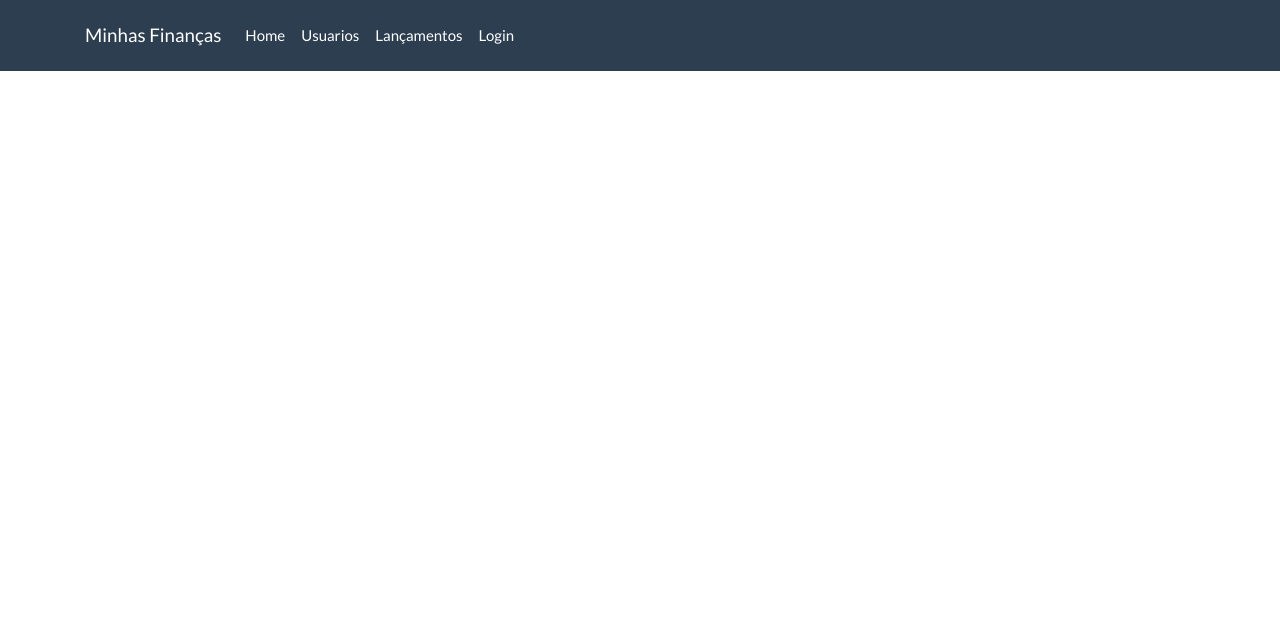
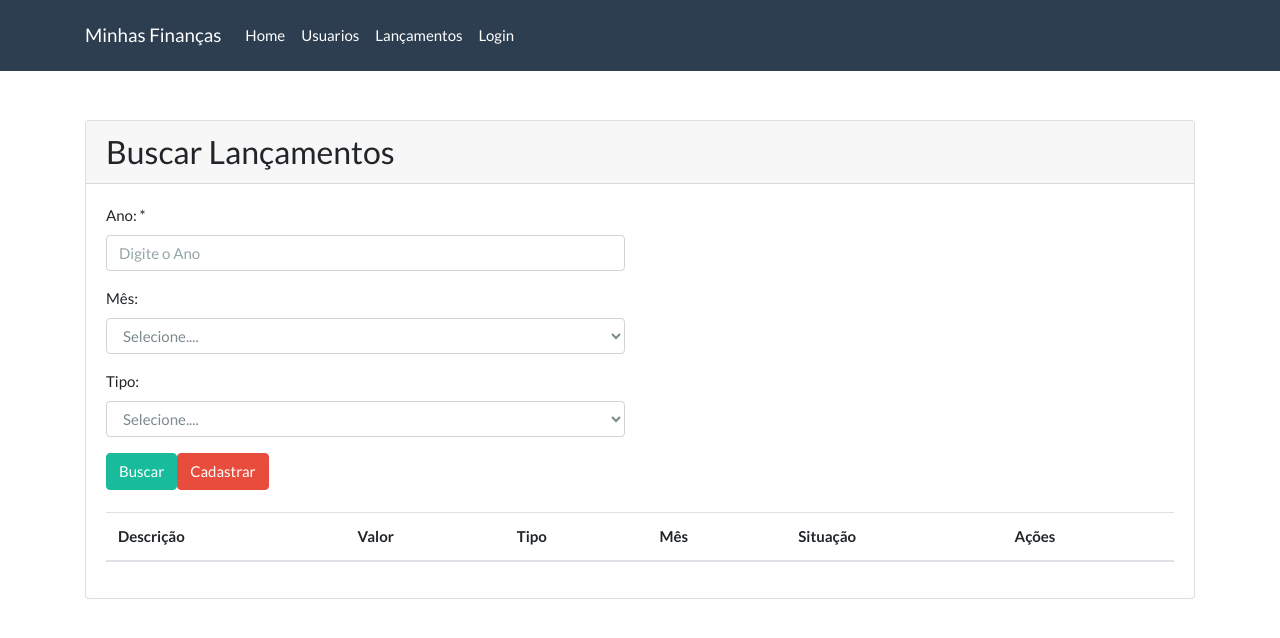
Before and after one commit to LucasLeonardi/Financas-app, a React (Create React App) app: page /#/consulta-lancamentos in a window 1280 px wide. Shown: the top 638 px of the page. Built offline with nearby package versions, Linux system fonts and the light colour scheme.

Commit message:
Tela para consulta de lançamentos

```diff
--- /dev/null
+++ b/src/Components/select-menu.js
@@ -0,0 +1,18 @@
+import React from 'react'
+
+function SelectMenu(props){
+
+    const options = props.lista.map( (option, index) =>{
+        return(
+            <option key={index} value={option.value}>{option.label}</option>
+        )
+    })
+
+    return(
+        <select {...props}>
+            {options}
+        </select>
+    )
+}
+
+export default SelectMenu
--- /dev/null
+++ b/src/Views/lancamentos/consulta-lancamento.js
@@ -0,0 +1,120 @@
+import React from 'react'
+import { withRouter } from 'react-router-dom';
+import LancamentoService from '../../app/service/lancamentoService';
+import LocalstorageService from '../../app/service/localstorageService';
+import Card from '../../Components/card';
+import FormGroup from '../../Components/forme-group';
+import SelectMenu from '../../Components/select-menu';
+import LancamentoTable from './lancamentosTable';
+
+class ConsultaLancamento extends React.Component{
+
+    state = {
+        ano: '',
+        mes: '',
+        tipo: '',
+        lancamentos: []
+    }
+
+    buscar = () =>{
+        const usuarioLogado = LocalstorageService.resgatar('_usuario_logado')
+
+        const lancamentoFiltro = {
+            ano: this.state.ano ,
+            mes: this.state.mes,
+            tipo: this.state.tipo,
+            usuario: usuarioLogado.id
+        }
+
+        this.service.consultar(lancamentoFiltro)
+            .then(resposta => {
+                this.setState({lancamentos: resposta.data})
+            }).catch(erro => {
+                console.log(erro)
+            })
+    }
+
+    constructor(){
+        super();
+        this.service = new LancamentoService();
+    }
+
+    render(){
+
+        const meses = [
+            {label: 'Selecione....' , value: ''},
+            {label: 'Janeiro' , value: 1},
+            {label: 'Favereiro' , value: 2},
+            {label: 'Março' , value: 3},
+            {label: 'Abril', value: 4},
+            {label: 'Maio', value: 5},
+            {label: 'Junho', value: 6},
+            {label: 'Julho', value: 7},
+            {label: 'Agosto', value: 8},
+            {label: 'Setembro', value: 9},
+            {label: 'Outubro', value: 10},
+            {label: 'Novembro', value: 11},
+            {label: 'Dezembro', value: 12}
+        ]
+
+        const tipos = [
+            {label: 'Selecione....' , value: ''},
+            {label: 'Despesa', value: 'DESPESA'},
+            {label: 'Receita', value: 'RECEITA'}
+        ]
+
+        return(
+            <Card title = "Buscar Lançamentos">
+
+                <div className="row">
+                    <div className="col-md-6">
+                        <div className="bs-component">
+
+                            <FormGroup htmlFor="inputAno" label="Ano: *">
+                                <input  type="text"
+                                        className="form-control"
+                                        id="inputAno"
+                                        value={this.state.ano}
+                                        onChange={e => this.setState({ano: e.target.value})}
+                                        placeholder="Digite o Ano"/>
+                            </FormGroup>
+
+                            <FormGroup htmlFor="inputMes" label="Mês:">
+                                <SelectMenu id="inputMes"
+                                            value={this.state.mes}
+                                            onChange={e => this.setState({mes: e.target.value})}
+                                            className="form-control"
+                                            lista={meses} />
+                            </FormGroup>
+
+                            <FormGroup htmlFor="inputTipo" label="Tipo:">
+                                <SelectMenu id="inputTipo"
+                                            className="form-control"
+                                            value={this.state.tipo}
+                                            onChange={e => this.setState({tipo: e.target.value})}
+                                            lista={tipos} />
+                            </FormGroup>
+
+                            <button onClick={this.buscar} className="btn btn-success">Buscar</button>
+                            <button className="btn btn-danger">Cadastrar</button>
+
+                        </div>
+                    </div>
+                </div>
+
+                <br/>
+
+                <div className="row">
+                    <div className="col-md-12">
+                        <div className="bs-component">
+                            <LancamentoTable lancamentos={this.state.lancamentos} />
+                        </div>
+                    </div>
+                </div>
+
+            </Card>
+        )
+    }
+}
+
+export default withRouter (ConsultaLancamento)
--- /dev/null
+++ b/src/Views/lancamentos/lancamentosTable.js
@@ -0,0 +1,40 @@
+import React from 'react'
+
+function LancamentoTable(props){
+
+    const rows = props.lancamentos.map( lancamento => {
+        return(
+            <tr key={lancamento.id}>
+                <td>{lancamento.descricao}</td>
+                <td>{lancamento.valor}</td>
+                <td>{lancamento.tipo}</td>
+                <td>{lancamento.mes}</td>
+                <td>{lancamento.status}</td>
+                <td>
+
+                </td>
+            </tr>
+        )
+    })
+
+    return(
+        <table className="table table-hover">
+            <thead>
+                <tr>
+                    <th scope="col">Descrição</th>
+                    <th scope="col">Valor</th>
+                    <th scope="col">Tipo</th>
+                    <th scope="col">Mês</th>
+                    <th scope="col">Situação</th>
+                    <th scope="col">Ações</th>
+                </tr>
+            </thead>
+            <tbody>
+                {rows}
+            </tbody>
+        </table>
+    )
+
+}
+
+export default LancamentoTable
--- a/src/Views/login.js
+++ b/src/Views/login.js
@@ -41,7 +41,7 @@ class Login extends React.Component{
                 <div className="row">
                     <div className="col-md-6" style={{position : 'relative', left : '300px'}}>
                         <div className="bs-docs-section">
-                            <Card title="login">
+                            <Card title="Login">
                                 <div className="row">
                                     <div className="col-lg-12">
                                         <div className="bs-component">
--- /dev/null
+++ b/src/app/service/lancamentoService.js
@@ -0,0 +1,32 @@
+import ApiService from "../apiservices";
+
+
+class LancamentoService extends ApiService{
+    constructor(){
+        super('/api/lancamentos')
+    }
+
+    consultar(lancamentoFiltro){
+        let params = `?ano=${lancamentoFiltro.ano}`
+
+        if(lancamentoFiltro.mes){
+            params = `${params}&mes=${lancamentoFiltro.mes}`
+        }
+
+        if(lancamentoFiltro.tipo){
+            params = `${params}&tipo=${lancamentoFiltro.tipo}`
+        }
+
+        if(lancamentoFiltro.status){
+            params = `${params}&status=${lancamentoFiltro.status}`
+        }
+
+        if(lancamentoFiltro.usuario){
+            params = `${params}&usuario=${lancamentoFiltro.usuario}`
+        }
+
+        return this.get(params)
+    }
+}
+
+export default LancamentoService
--- a/src/app/service/usuarioService.js
+++ b/src/app/service/usuarioService.js
@@ -11,7 +11,11 @@ class UsuarioService extends ApiService{
     }
 
     obterSaldoPorIdUsuario(idUsuario){
-        return this.get(`/${idUsuario}/saldo`);
+        return this.get(`/${idUsuario}/saldo`)
+    }
+
+    cadastrarUsuario(usuario){
+        return this.post('/', usuario)
     }
 }
 
--- a/src/main/rotas.js
+++ b/src/main/rotas.js
@@ -2,6 +2,7 @@ import React from 'react'
 
 import { Route, Switch, HashRouter } from 'react-router-dom'
 import Cadastro from '../Views/cadastro'
+import consultaLancamento from '../Views/lancamentos/consulta-lancamento'
 import Home from '../Views/home'
 import Login from '../Views/login'
 
@@ -12,6 +13,7 @@ function Rotas(){
                 <Route path="/home" component={Home}/>
                 <Route path="/login" component={Login}/>
                 <Route path="/cadastro" component={Cadastro}/>
+                <Route path="/consulta-lancamentos" component={consultaLancamento}/>
             </Switch>
         </HashRouter>
     )
```
Also changed, not shown: src/Views/cadastro.js (+61 -4 lines).
